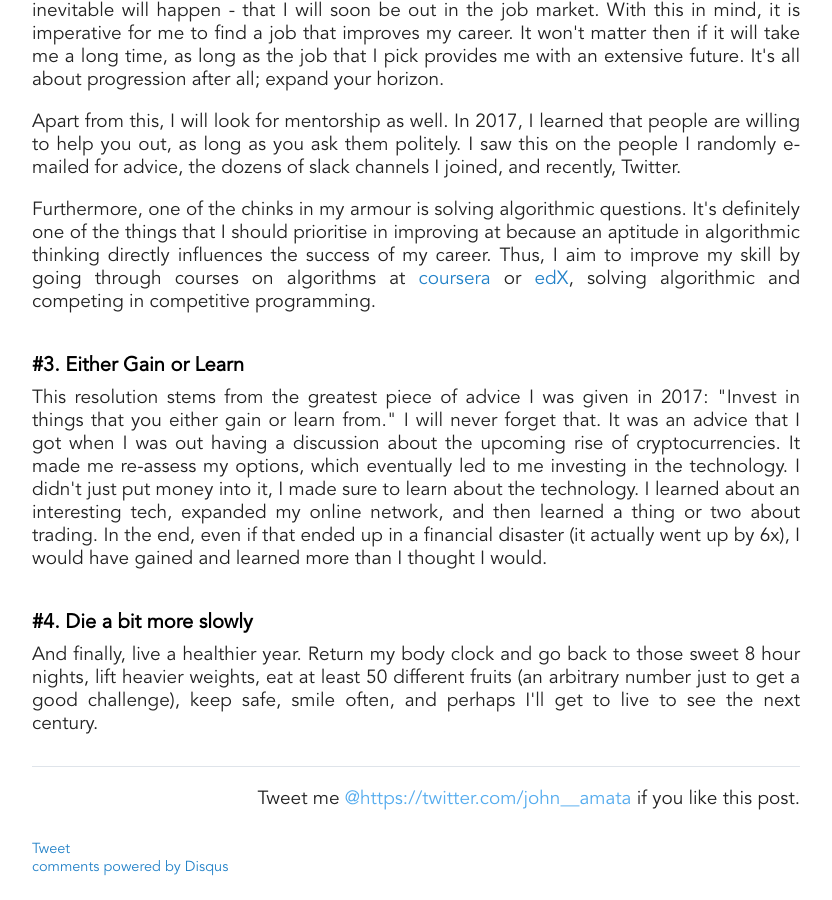
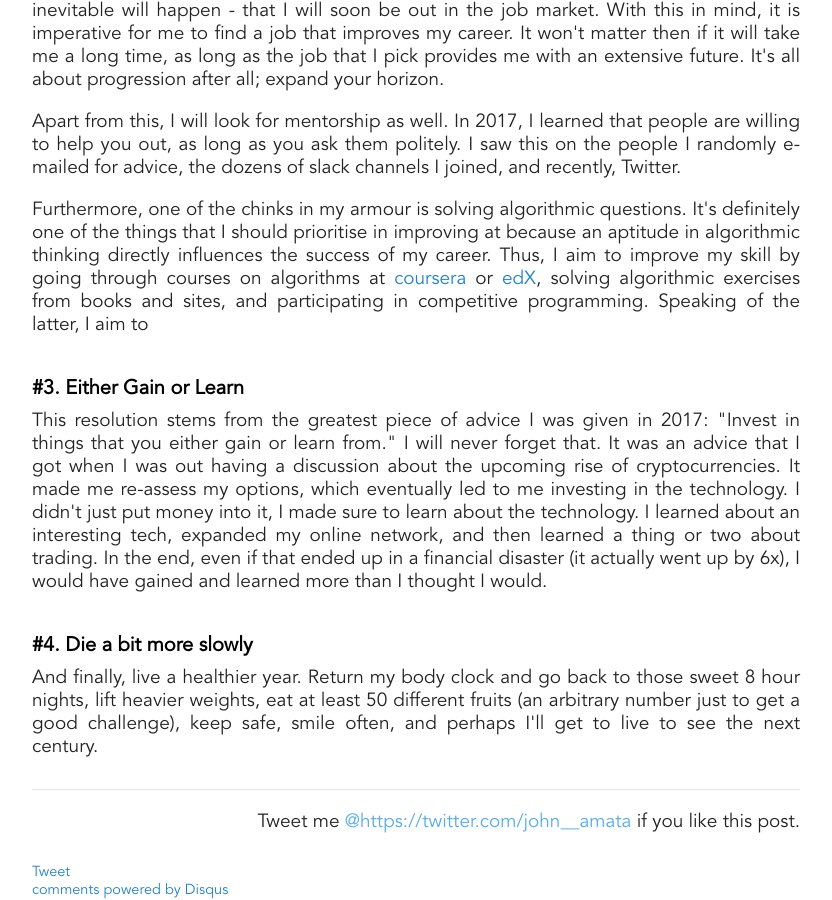
Before and after one commit to jpamata/jpamata.github.io, a Jekyll site: the page built from _posts/2018-1-11-on-2018.md, in a window 1280 px wide and 900 px high, scrolled down 1410 px. Shown: the whole window, without its empty margins (224-1056 px from the left). Built offline with Jekyll 4.4.1, drawn with Linux system fonts in a browser that asks for light colours; comment, search, counter and statistics services are not loaded; before the commit the page ends 2287 px from its top, so only the background shows below that.

Commit message:
Update 2018-1-11-on-2018.md

```diff
--- a/_posts/2018-1-11-on-2018.md
+++ b/_posts/2018-1-11-on-2018.md
@@ -32,7 +32,7 @@ comments: true
 
 <p align="justify">Apart from this, I will look for mentorship as well. In 2017, I learned that people are willing to help you out, as long as you ask them politely. I saw this on the people I randomly e-mailed for advice, the dozens of slack channels I joined, and recently, Twitter.</p>
 
-<p align="justify">Furthermore, one of the chinks in my armour is solving algorithmic questions. It's definitely one of the things that I should prioritise in improving at because an aptitude in algorithmic thinking directly influences the success of my career. Thus, I aim to improve my skill by going through courses on algorithms at <a href="https://www.coursera.org">coursera</a> or <a href="https://www.edx.org">edX</a>, solving algorithmic and competing in competitive programming.</p>
+<p align="justify">Furthermore, one of the chinks in my armour is solving algorithmic questions. It's definitely one of the things that I should prioritise in improving at because an aptitude in algorithmic thinking directly influences the success of my career. Thus, I aim to improve my skill by going through courses on algorithms at <a href="https://www.coursera.org">coursera</a> or <a href="https://www.edx.org">edX</a>, solving algorithmic exercises from books and sites, and participating in competitive programming. Speaking of the latter, I aim to </p>
 
 <h2> #3. Either Gain or Learn </h2>
 <p align="justify">This resolution stems from the greatest piece of advice I was given in 2017: "Invest in things that you either gain or learn from." I will never forget that. It was an advice that I got when I was out having a discussion about the upcoming rise of cryptocurrencies. It made me re-assess my options, which eventually led to me investing in the technology. I didn't just put money into it, I made sure to learn about the technology. I learned about an interesting tech, expanded my online network, and then learned a thing or two about trading. In the end, even if that ended up in a financial disaster (it actually went up by 6x), I would have gained and learned more than I thought I would.</p>
```
